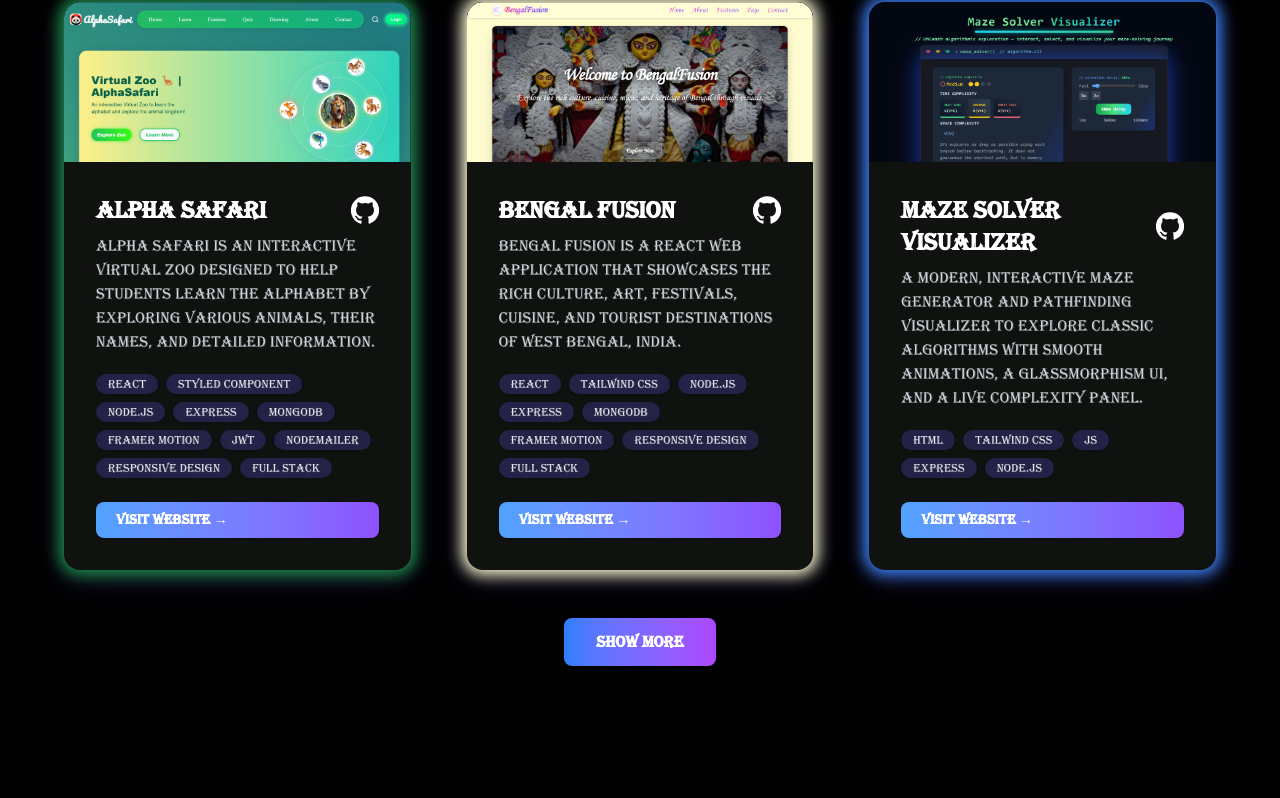
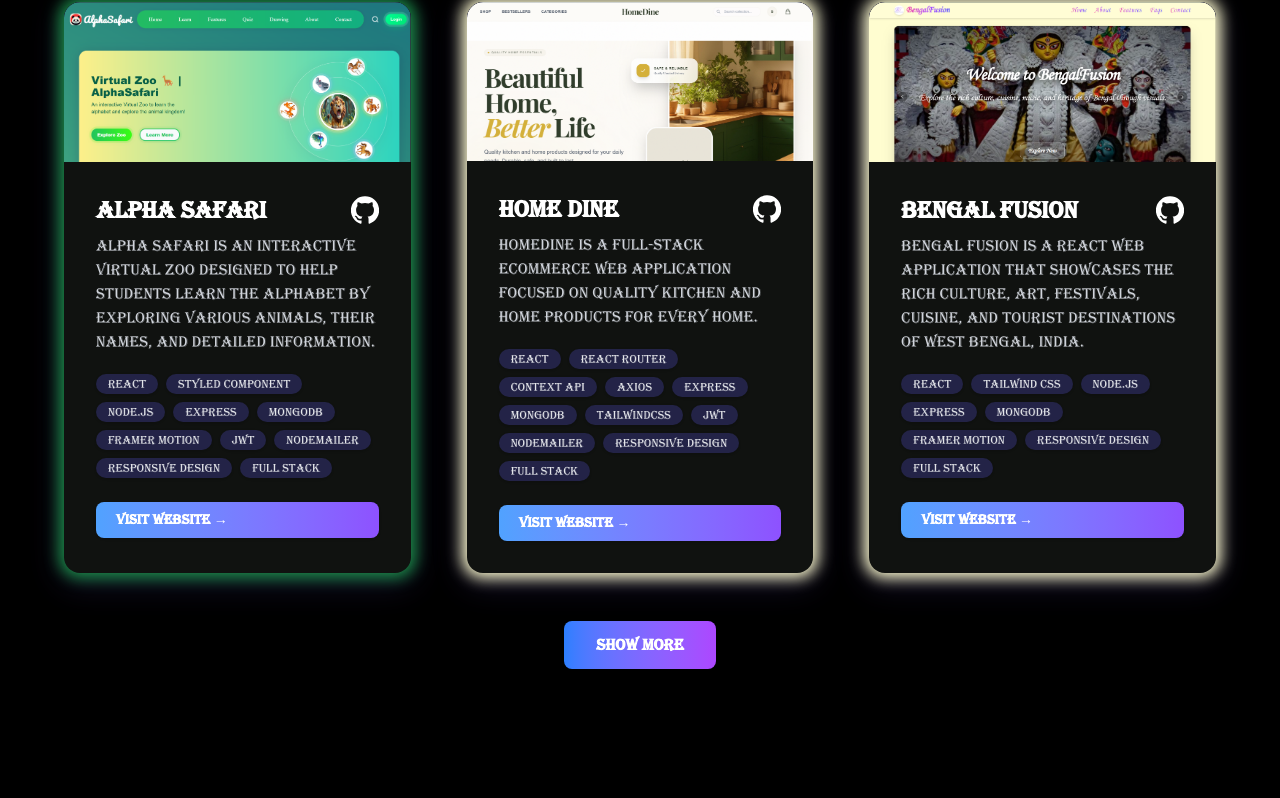
Before and after one commit to Soumyosish/Portfolio, a React (Vite) app: page / in a window 1280 px wide. Shown: the part 2062-2860 px from the top of the page. Built offline with nearby package versions, Linux system fonts and the light colour scheme.

Commit message:
added new project

```diff
--- a/src/components/Projects.jsx
+++ b/src/components/Projects.jsx
@@ -15,6 +15,7 @@ import hollistic from '../assets/hollistic.png'
 import gateway from '../assets/gateway.png'
 import coffee from '../assets/coffee.png'
 import api_react from '../assets/api_react.png'
+import homedine from '../assets/homedine.png'
 const projects = [
   {
     name: "Alpha Safari",
@@ -35,6 +36,27 @@ const projects = [
     ],
     github: "https://github.com/Soumyosish/AlphaSafari",
     shadowColor: "rgba(34,197,94,0.7)",
+  },
+  {
+    name: "Home Dine",
+    desc: "HomeDine is a full-stack ecommerce web application focused on quality kitchen and home products for every home.",
+    image: homedine,
+    link: "http://home-dine.vercel.app/",
+    tags: [
+      "React",
+      "React Router",
+      "Context API",
+      "Axios",
+      "Express",
+      "MongoDB",
+      "TailwindCSS",
+      "JWT",
+      "Nodemailer",
+      "Responsive Design",
+      "Full Stack",
+    ],
+    github: "https://github.com/Soumyosish/HomeDine",
+    shadowColor: "rgba(255, 253, 208, 1)",
   },
   {
     name: "Bengal Fusion",
```
Also changed, not shown: src/assets/homedine.png (added).
